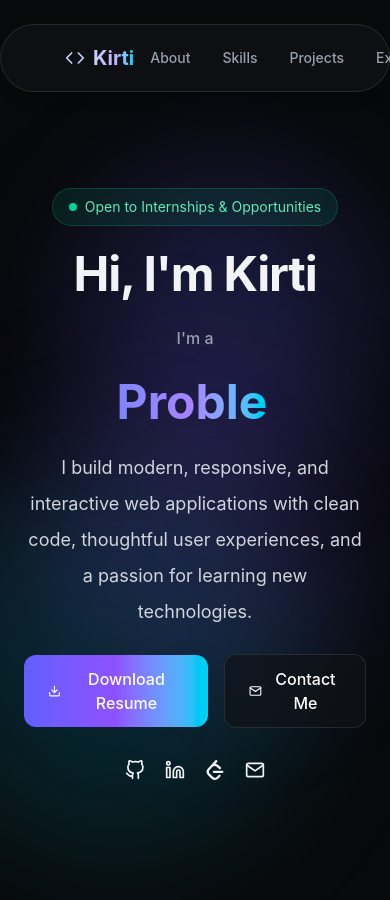
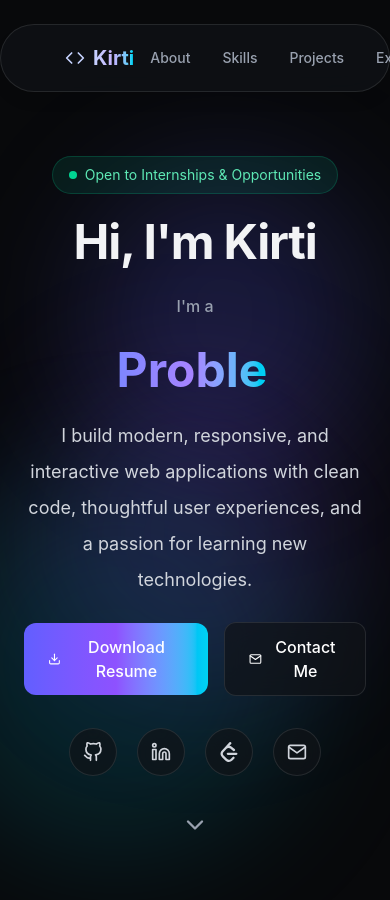
Before and after one commit to Kirti391/Portfolio-website, a React (Vite) app: page / in a window 390 px wide. Shown: the top 900 px of the page. Built offline with nearby package versions, Linux system fonts and the light colour scheme.

Commit message:
Build responsive hero section with reusable components

```diff
--- a/src/components/button.jsx
+++ b/src/components/button.jsx
@@ -1,15 +1,21 @@
-function Button({ text, icon, variant }) {
+function Button({ text, icon, variant, href, download, target, ref }) {
   const btnStyle =
     variant === "primary"
       ? "flex items-center gap-2 rounded-xl px-6 py-3 font-medium text-white bg-gradient-to-r from-indigo-500 via-violet-500 to-cyan-400 transition-all duration-300 hover:-translate-y-1 hover:shadow-[0_0_25px_rgba(99,102,241,0.35)]"
       : "flex items-center gap-2 rounded-xl border border-white/10 bg-[#111318]/70 px-6 py-3 font-medium text-white backdrop-blur-md transition-all duration-300 hover:-translate-y-1 hover:bg-white/10 hover:border-white/20";
 
-  return (
+
+  return href ? (
+    <a href={href}  download={download} className={btnStyle}  target={download ? undefined : "_blank"} rel={download ? undefined : "noopener noreferrer"} >
+        {icon}
+         <span>{text}</span>
+    </a>
+) : (
     <button className={btnStyle}>
-      {icon}
-      <span>{text}</span>
+        {icon}
+         <span>{text}</span>
     </button>
-  );
+);
 }
 
 export default Button;
--- a/src/components/hero.jsx
+++ b/src/components/hero.jsx
@@ -3,6 +3,8 @@ import { FiDownload, FiMail , FiGithub, FiLinkedin,} from "react-icons/fi";
 import { useState, useEffect } from "react";
 import { SiLeetcode } from "react-icons/si";
 import SocialButton from "./socialButton";
+import { FiChevronDown } from "react-icons/fi";
+import resume from "../assets/Kirti_Resume.pdf";
 
 function Hero() {
     const roles = [
@@ -75,7 +77,7 @@ useEffect(() => {
     // }, [])
 
     return (
-        <section className="relative min-h-screen flex pt-24 justify-center px-6 ">
+        <section className="relative min-h-screen flex pt-16 justify-center px-6 ">
             {/* Background */}
             <div className="absolute inset-0">
                 <div className="absolute top-20 left-20 h-72 w-72 rounded-full bg-indigo-500/20 blur-3xl"></div>
@@ -84,7 +86,7 @@ useEffect(() => {
             </div>
 
             {/* Hero Content */}
-            <div className="relative z-10 max-w-3xl flex flex-col items-center text-center pb-20">
+            <div className="relative z-10 max-w-3xl flex flex-col items-center text-center ">
                 <div className="mb-6 gap-2 flex items-center rounded-full border border-emerald-400/20 bg-emerald-400/10 px-4 py-2">
                     <span className="h-2 w-2 rounded-full bg-emerald-400"></span>
                     <span className="text-sm text-emerald-300">Open to Internships & Opportunities</span>
@@ -108,13 +110,13 @@ useEffect(() => {
     <span className="ml-1 h-[0.8em] w-[2px] bg-white animate-blink rounded-full"></span>
 </h2></div>
                 </div>
-                <p className="mt-5 max-w-xl text-lg text-gray-300 leading-9"> I build modern, responsive, and interactive web applications with
+                <p className="mt-5 max-w-2xl text-lg text-gray-300 leading-9"> I build modern, responsive, and interactive web applications with
                     clean code, thoughtful user experiences, and a passion for learning
                     new technologies.</p>
-                <div className="flex items-center gap-4 mt-6">
-                    <Button text="Download Resume" icon={<FiDownload />} variant="primary" />
+                <div className="flex items-center gap-4 mt-6 ">
+                    <Button text="Download Resume"  href={resume} download={true} icon={<FiDownload />} variant="primary" />
                     <Button text="Contact Me" icon={<FiMail />} variant="secondary" /></div>
-<div className="mt-8 flex items-center gap-5">
+<div className="mt-8 flex items-center gap-5 ">
   <SocialButton
     icon={<FiGithub size={20} />}
     link="https://github.com/Kirti391"
@@ -136,6 +138,13 @@ useEffect(() => {
   />
 </div>
 
+<div className="absolute  bottom-24 left-1/2 -translate-x-1/2">
+<a href="#about" className="flex-col items-center text-gray-400 transition-all duration-300 hover:text-white">
+    <FiChevronDown size={28} className="animate-bounce" />
+    {/* <p className="mt-2 text-sm tracking-widest uppercase">Scroll</p> */}
+</a>
+
+</div>
 
             </div>
 
--- a/src/components/socialButton.jsx
+++ b/src/components/socialButton.jsx
@@ -1,6 +1,23 @@
 function SocialButton({ icon, link }) {
   return (
-    <a href={link}>
+    <a href={link} className="
+h-12 w-12
+flex items-center justify-center
+rounded-full
+border border-white/10
+bg-[#111318]/70
+backdrop-blur-md
+text-gray-300
+
+transition-all
+duration-300
+ease-in-out
+
+hover:-translate-y-1
+hover:text-white
+hover:border-indigo-400/40
+hover:shadow-[0_0_20px_rgba(99,102,241,0.25)]
+">
       {icon}
     </a>
   );
```
Also changed, not shown: 1 other file (tests, documents, lock files or other folders).
